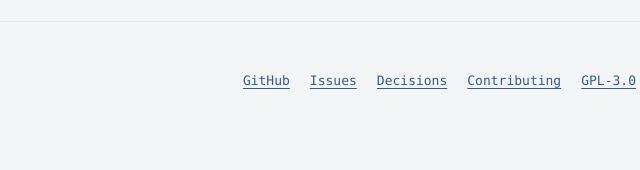
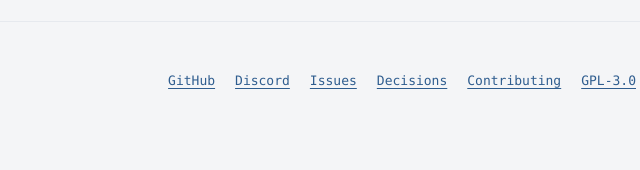
Before and after one commit to HaltingMachine/cordial, a plain HTML site: page site/index.html in a window 1280 px wide. Shown: the part 4962-5132 px from the top of the page, 496-1136 px from the left. Drawn offline with Linux system fonts and the light colour scheme.

Commit message:
Update index.html

```diff
--- a/site/index.html
+++ b/site/index.html
@@ -525,6 +525,7 @@ cargo run --release --bin cordial-run -- \
     </p>
     <nav class="foot__links" aria-label="Project links">
       <a href="https://github.com/luohoa97/cordial">GitHub</a>
+      <a href="https://discord.gg/qJzU3Xfr9b">Discord</a>
       <a href="https://github.com/luohoa97/cordial/issues">Issues</a>
       <a href="https://github.com/luohoa97/cordial/tree/main/docs/adr">Decisions</a>
       <a href="https://github.com/luohoa97/cordial/blob/main/AGENTS.md">Contributing</a>
```
